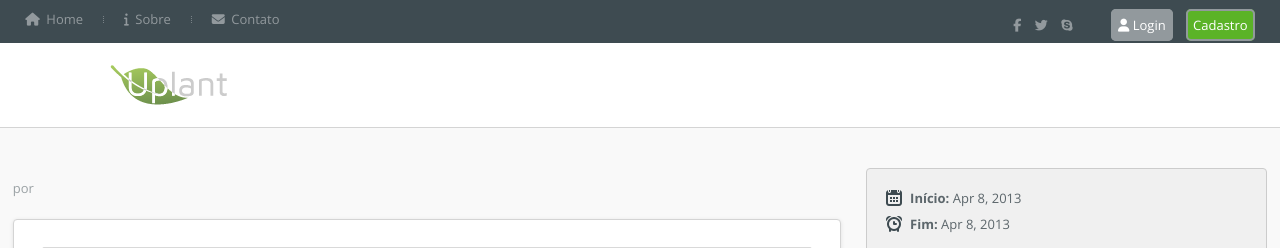
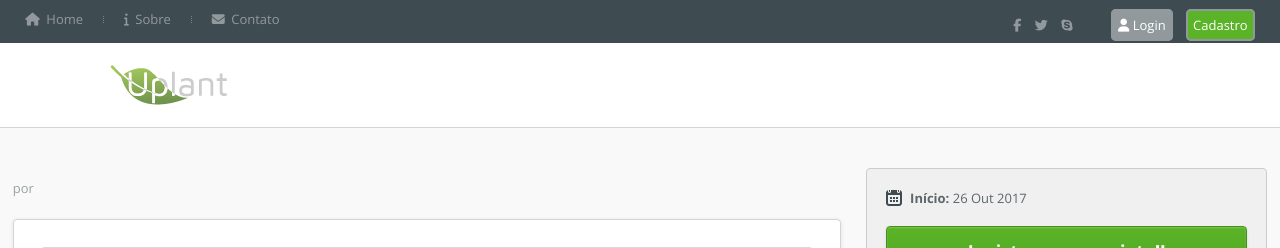
Before and after one commit to viniarruda/uplant, a PHP site: page /project.php in a window 1280 px wide. Shown: the top 248 px of the page. Run offline with PHP 8.4, Linux system fonts and the light colour scheme; data that the repository does not hold is empty; some libraries are stand-ins or nearby versions.

Commit message:
Change date project

```diff
--- a/project.php
+++ b/project.php
@@ -246,12 +246,12 @@
                 <div class="box-gray">
                     <div class="project-date clearfix">
                         <i class="icon iCalendar"></i>
-                        <span class="val"><span class="fw-b">Início: </span>Apr 8, 2013</span>
+                        <span class="val"><span class="fw-b">Início: </span>26 Out 2017</span>
                     </div>
-                    <div class="project-date clearfix">
+                    <!-- <div class="project-date clearfix">
                         <i class="icon iClock"></i>
                         <span class="val"><span class="fw-b">Fim: </span>Apr 8, 2013</span>
-                    </div>
+                    </div>      -->
                     <form name="Investimentir" action="investir.php?tmpId=<?php echo $tmpId; ?>" method="POST" enctype="multipart/form-data">
                         <input type="hidden"  name="tmpId"  value="<?php echo $tmpId; ?>"/>
                         <a href="investir.php?tmpId=<?php echo $tmpId; ?>" class="btn btn-green btn-buck-project"   >
```
